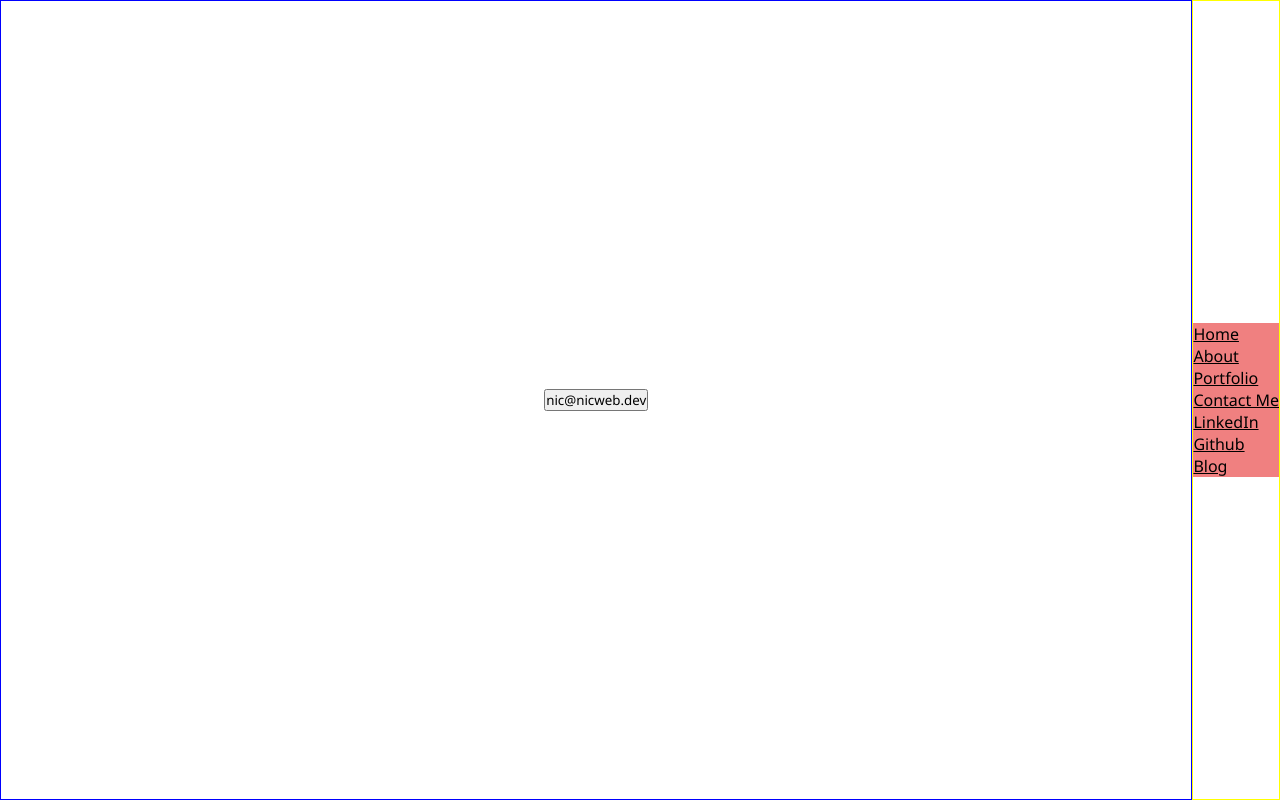
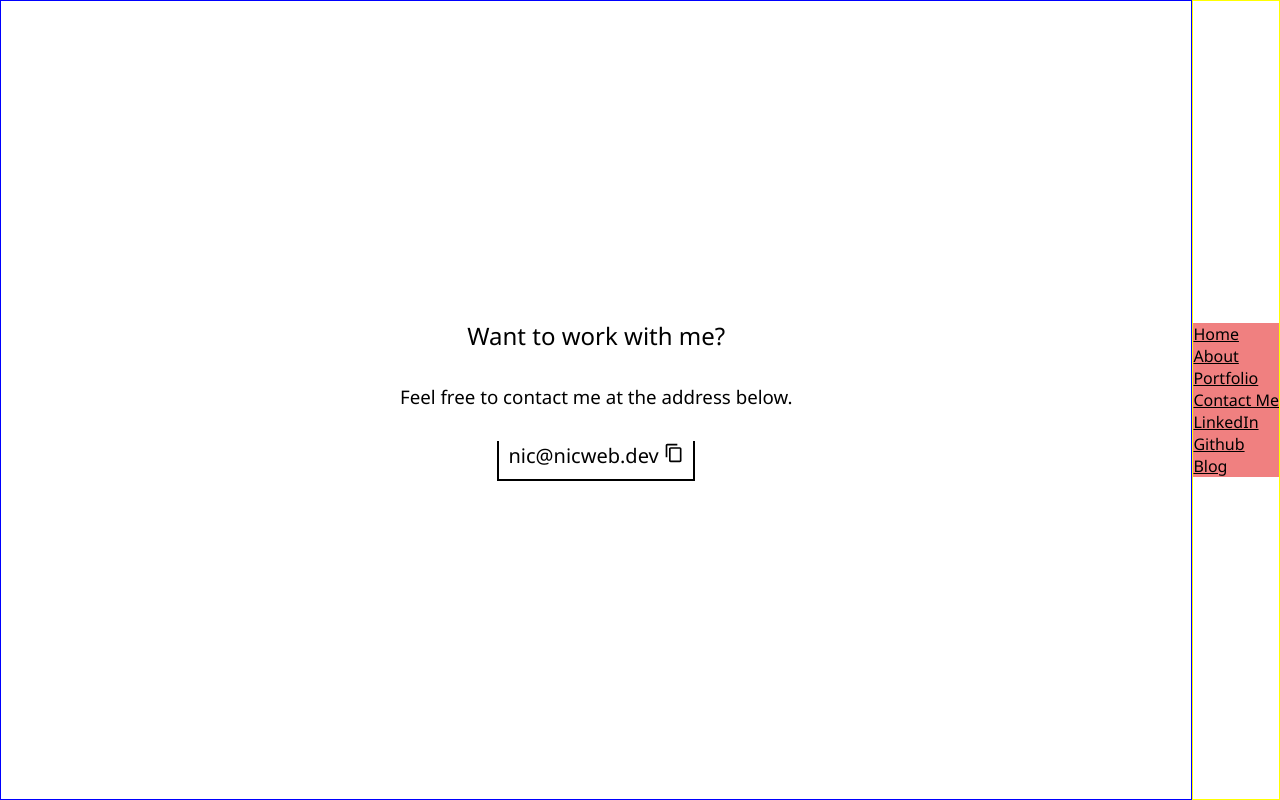
Before and after one commit to NicMortelliti/portfolio, a React (Create React App) app: page /contact in a window 1280 px wide. Built offline with nearby package versions, Linux system fonts and the light colour scheme.

Commit message:
set up basic contact page

```diff
--- a/src/components/styles/Layout.styled.js
+++ b/src/components/styles/Layout.styled.js
@@ -13,7 +13,6 @@ export const Wrapper = styled.div`
     grid-area: nav;
     display: flex;
     align-items: center;
-    min-height: 100vh;
 
     border: 1px solid yellow;
   }
@@ -22,7 +21,7 @@ export const Wrapper = styled.div`
     grid-area: content;
     display: flex;
     flex-direction: column;
-    align-items: center;
+    align-items: stretch;
     justify-content: center;
 
     border: 1px solid blue;
--- /dev/null
+++ b/src/components/styles/Page.styled.js
@@ -0,0 +1,27 @@
+import styled from "styled-components";
+
+const color = ({ theme }) => theme.color;
+
+export const Wrapper = styled.div`
+  display: flex;
+  flex-direction: column;
+  flex: 1;
+
+  justify-content: center;
+  align-items: center;
+  text-align: center;
+
+  padding: 10%;
+
+  gap: 2rem;
+
+  .contact {
+    cursor: pointer;
+    border: 0.13rem solid ${color};
+    border-top: none;
+    background-color: transparent;
+    padding-bottom: 0.5rem;
+    width: 26ch;
+    line-height: 1.5;
+  }
+`;
--- a/src/pages/Contact.js
+++ b/src/pages/Contact.js
@@ -1,15 +1,41 @@
-import React from "react";
+import React, { useEffect, useState } from "react";
+import { MdContentCopy } from "react-icons/md";
+import { Wrapper } from "../components/styles/Page.styled";
 
 const Contact = () => {
+  const [feedbackIsDisplayed, setFeedbackIsDisplayed] = useState(false);
+
   const email = "nic@nicweb.dev";
 
+  const handleClick = (e) => {
+    e.preventDefault();
+    navigator.clipboard.writeText(email);
+    setFeedbackIsDisplayed(true);
+  };
+
+  useEffect(() => {
+    if (feedbackIsDisplayed === true) {
+      const timer = setTimeout(() => {
+        setFeedbackIsDisplayed(false);
+      }, 1000);
+      return () => clearTimeout(timer);
+    }
+  }, [feedbackIsDisplayed, setFeedbackIsDisplayed]);
+
   return (
-    <button
-      onClick={() => {
-        navigator.clipboard.writeText(email);
-      }}>
-      {email}
-    </button>
+    <Wrapper>
+      <h2>Want to work with me?</h2>
+      <h3>Feel free to contact me at the address below.</h3>
+      <button className="contact" onClick={(e) => handleClick(e)}>
+        {feedbackIsDisplayed ? (
+          <h2>Copied!</h2>
+        ) : (
+          <h2>
+            {email} <MdContentCopy />
+          </h2>
+        )}
+      </button>
+    </Wrapper>
   );
 };
 
```
